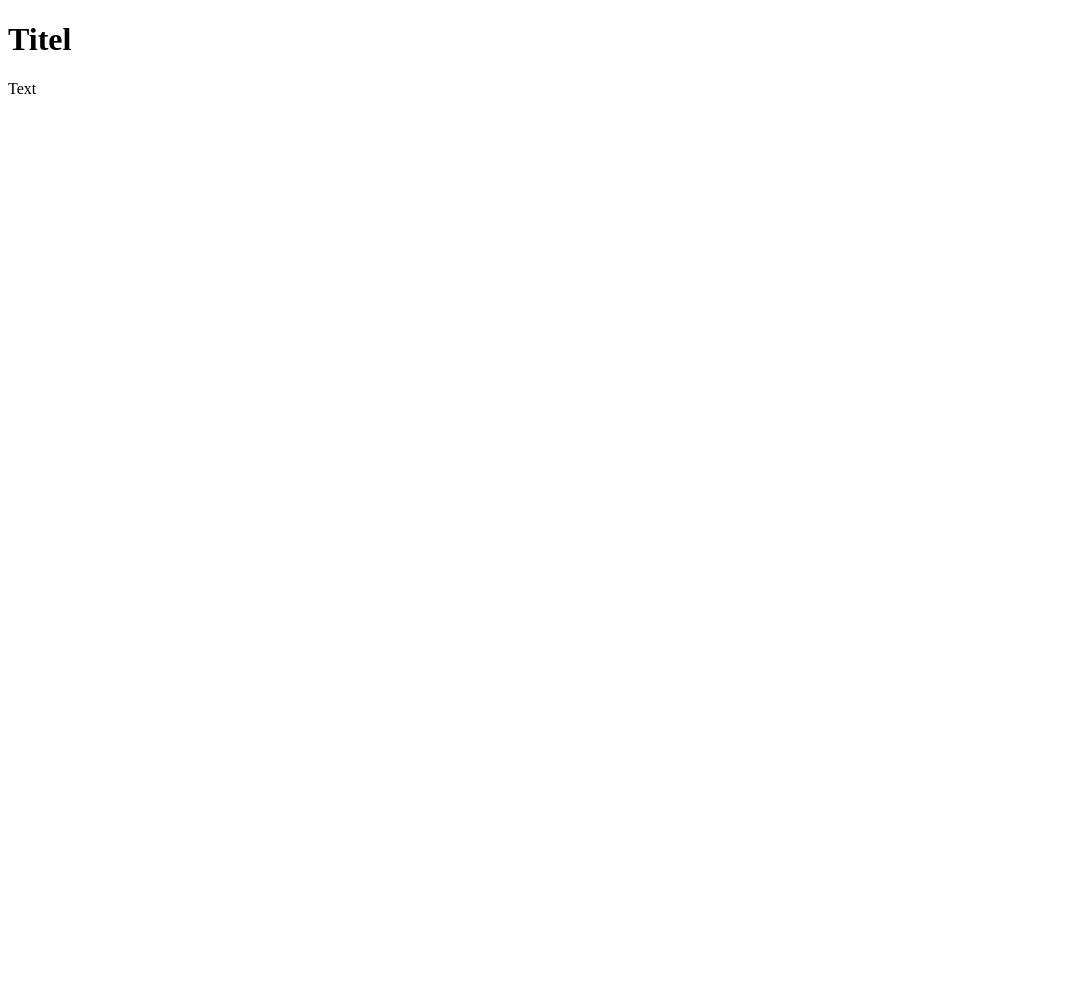
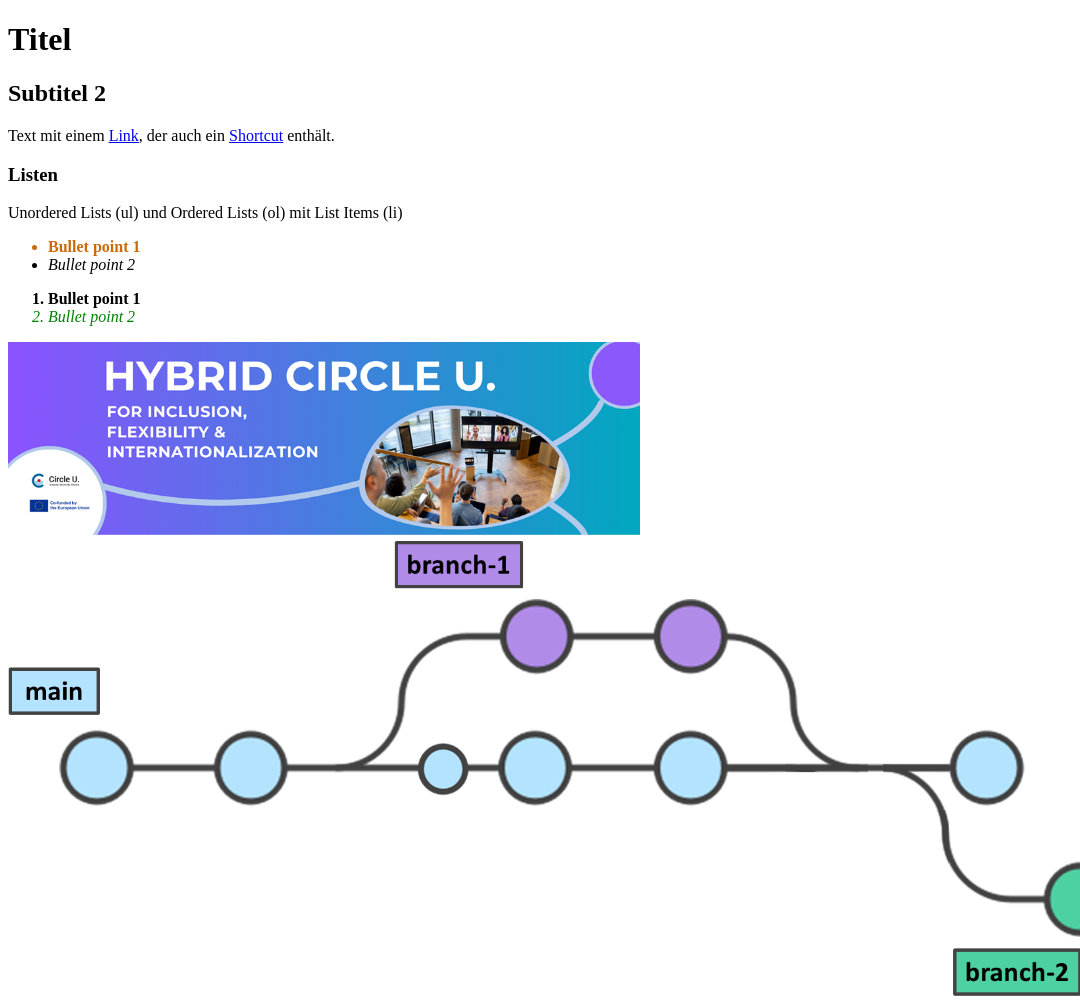
Before and after one commit to bolognalab/tutorial, a plain HTML site: page lokale Seite/index.html in a window 1280 px wide. Shown: the whole page, without its empty margins (0-1080 px from the left). Before the commit the page ends 800 px from the top, so only its background shows below. Drawn offline with Linux system fonts and the light colour scheme.

Commit message:
bearbeitete Dateien in "lokale Seite"

```diff
--- /dev/null
+++ b/lokale Seite/assets/sampleStyle.css
@@ -0,0 +1,22 @@
+img {
+    width: 100%;
+}
+h3.shrunk {
+    color: red;
+    transition: all 0.5s;
+}
+/* #listenInfo:hover {
+    font-size: 150%;
+} */
+.firstPoint {
+    font-weight: bold;
+}
+.secondPoint {
+    font-style: italic;
+}
+.importantPoint {
+    color: green;
+}
+.firstPoint.importantPoint {
+    color: #ca6a0a
+}
--- /dev/null
+++ b/lokale Seite/images/console-input-2025-2-25_14-48-22.js
@@ -0,0 +1 @@
+document.getElementById("listenInfo").classList.add("shrunk")
--- a/lokale Seite/index.html
+++ b/lokale Seite/index.html
@@ -4,10 +4,24 @@
         <title>Titel der Seite</title>
         <meta charset="utf-8" />
         <meta name="viewport" content="width=device-width, initial-scale=1, user-scalable=no" />
+        <link rel="stylesheet" href="assets/sampleStyle.css" />
     </head>
     <body>
         <h1>Titel</h1>
-        <p>Text</p>
+        <h2>Subtitel 2</h2>
+        <p>Text mit einem <a id="bolognaLink" href="https://www.hu-berlin.de/de" aria-label="Link zur bologna.lab Seite" title="Link zur bologna.lab Seite">Link</a>, der auch ein <a href="#listenInfo">Shortcut</a> enthält.</p>
+        <h3 id="listenInfo" style="color: black">Listen</h3>
+        <p>Unordered Lists (ul) und Ordered Lists (ol) mit List Items (li)</p>
+        <ul>
+            <li class="firstPoint importantPoint">Bullet point 1</li>
+            <li class="secondPoint">Bullet point 2</li>
+        </ul>
+        <ol>
+            <li class="firstPoint">Bullet point 1</li>
+            <li class="secondPoint importantPoint">Bullet point 2</li>
+        </ol>
+        <img style="width:50%" src="images/slider_hybridcu.png" />
+        <img src="../branches.png" />
     </body>
 </html>
 
```
Also changed, not shown: lokale Seite/images/slider_hybridcu.png (added).
